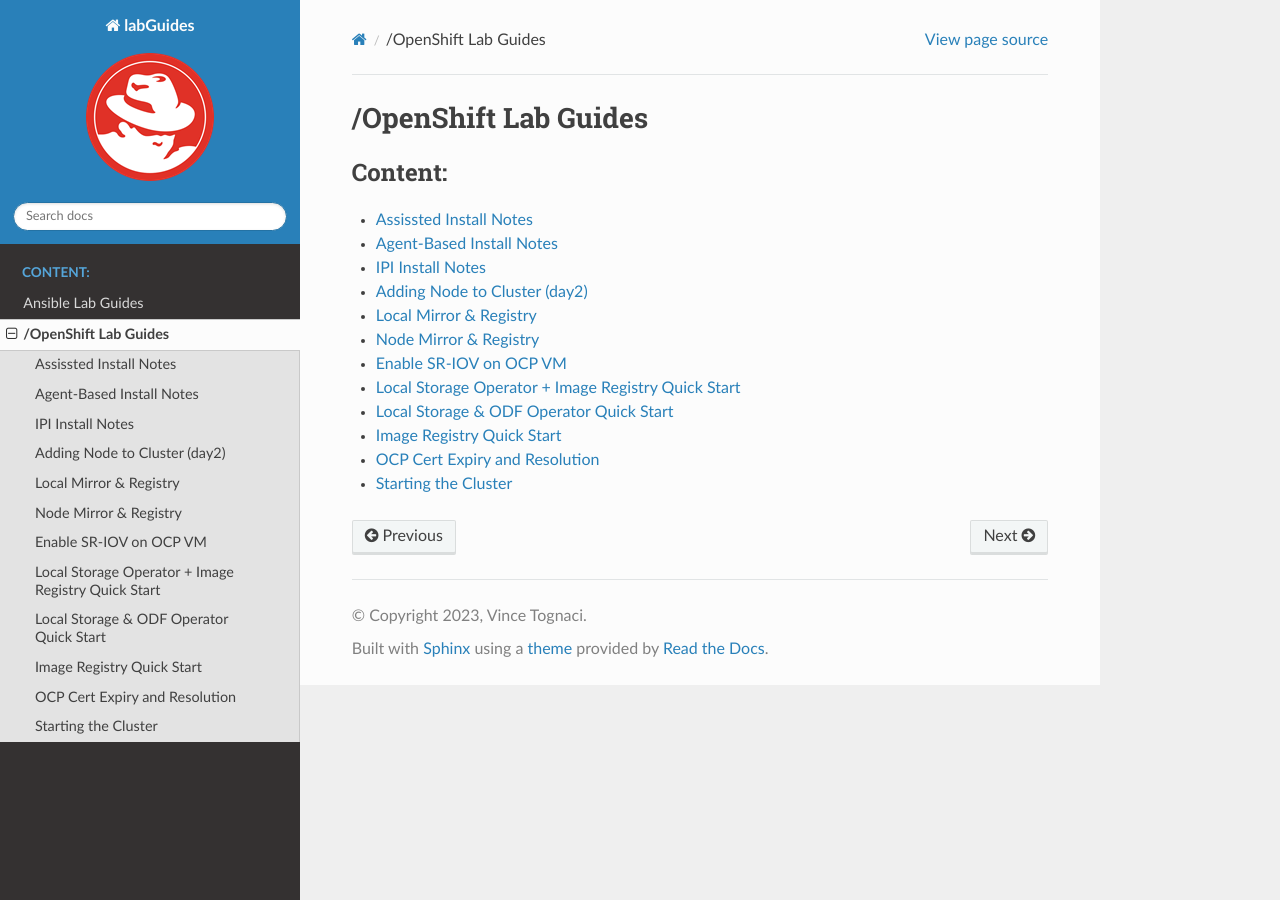
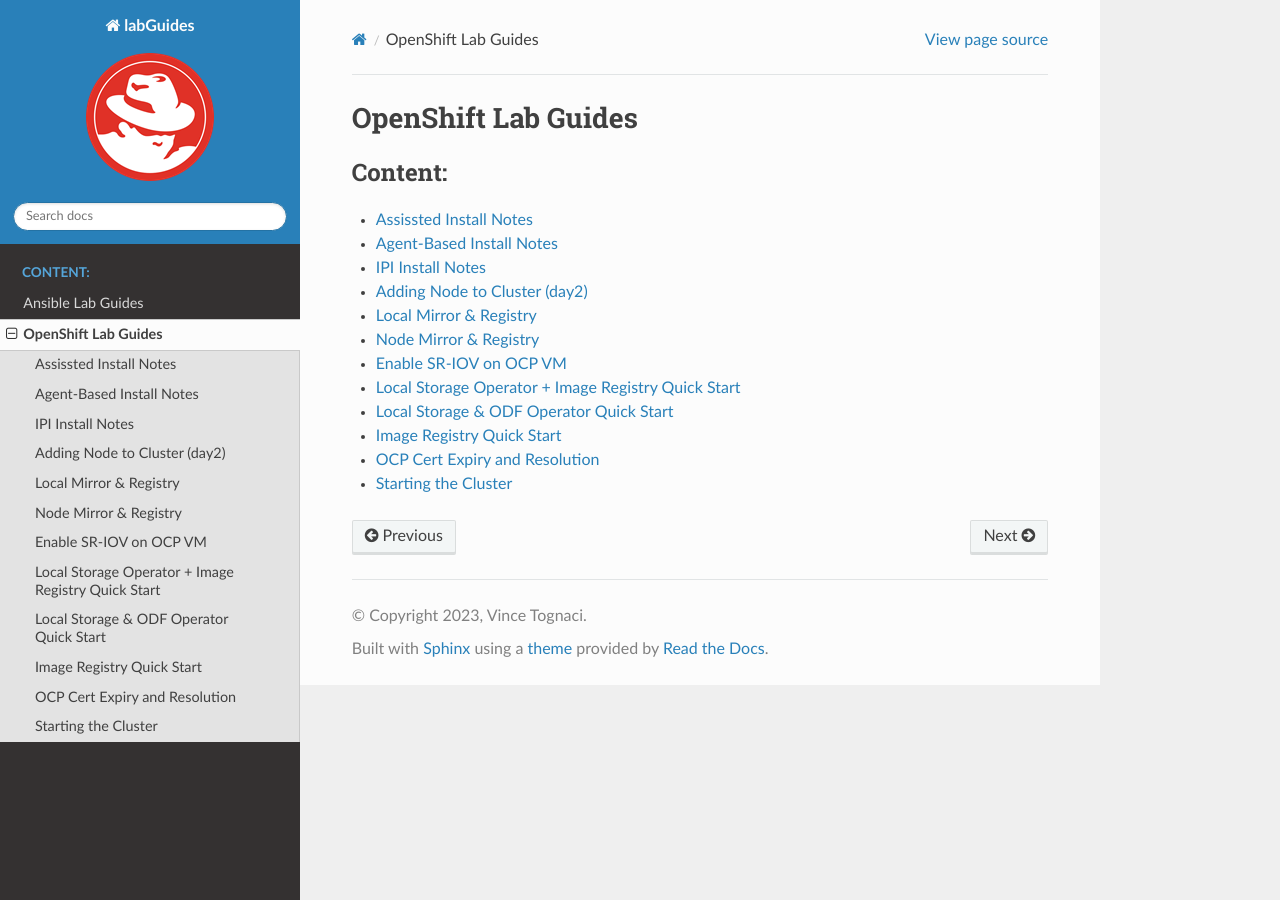
Before and after one commit to vtog/labGuides, a Sphinx documentation site: the page built from source/ocp/ocp.rst, in a window 1280 px wide. Built offline with Sphinx 7.4.7 and the Read the Docs theme 2.0.0, drawn with Linux system fonts in a browser that asks for light colours; pages that are not in the unit, such as notebooks, are missing from menus.

```diff
--- a/source/ocp/ocp.rst
+++ b/source/ocp/ocp.rst
@@ -1,4 +1,4 @@
-/OpenShift Lab Guides
+OpenShift Lab Guides
 ====================
 
 .. toctree::
```
Also changed, not shown: 1 other file.
